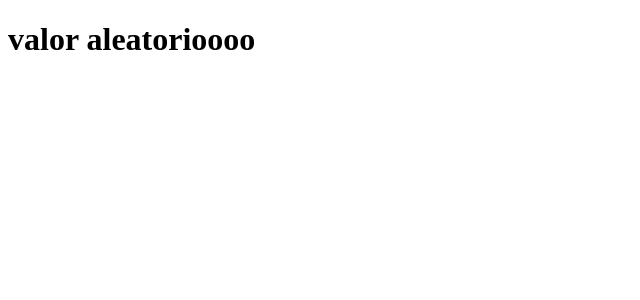
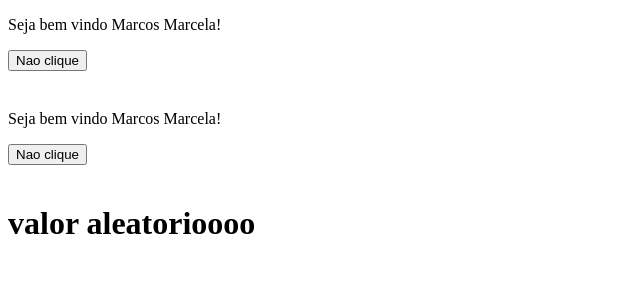
Before and after one commit to bedrohenr/angular-app, an Angular app: page / in a window 1280 px wide. Shown: the top 300 px of the page, without its empty margins (0-640 px from the left). Built offline with nearby package versions, Linux system fonts and the light colour scheme.

Commit message:
usando @Output ( )

```diff
--- a/src/app/app.component.html
+++ b/src/app/app.component.html
@@ -1,2 +1,3 @@
 <router-outlet />
-<app-home name="valor aleatorioooo"></app-home>
+
+<app-home name="valor aleatorioooo" (emitindoValorName)="logar($event)"></app-home>
--- a/src/app/app.component.ts
+++ b/src/app/app.component.ts
@@ -10,4 +10,8 @@ import { HomeComponent } from './components/home/home.component';
 })
 export class AppComponent {
   title = 'angular-app';
+
+  logar(event: string){
+    console.log(event);
+  }
 }
--- a/src/app/components/home/home.component.html
+++ b/src/app/components/home/home.component.html
@@ -1,7 +1,7 @@
-<!-- <p>Seja bem vindo {{ name }}!</p>
-<button (click)="clicked()">Nao clique</button> -->
+<p>Seja bem vindo {{ name }}!</p>
+<button (click)="clicked()">Nao clique</button>
 
-<!-- <br><br> -->
+<br><br>
 
 <h1>
     {{ props }}
--- a/src/app/components/home/home.component.ts
+++ b/src/app/components/home/home.component.ts
@@ -1,4 +1,4 @@
-import { Component, inject, Input } from '@angular/core';
+import { Component, EventEmitter, inject, Input, Output } from '@angular/core';
 import { EnviaFormService } from '../../services/envia-form.service';
 
 @Component({
@@ -8,13 +8,16 @@ import { EnviaFormService } from '../../services/envia-form.service';
   styleUrl: './home.component.css'
 })
 export class HomeComponent {
-  name = "Marcos Daniel Andrea Marcela";
+  name = "Marcos Marcela";
   fruitList = ['Uva', 'Maçã', 'Banana'];
   private enviaForm = inject(EnviaFormService);
 
   @Input("name") props!: string;
 
+  @Output() emitindoValorName = new EventEmitter<string>();
+
   clicked(){
+    this.emitindoValorName.emit(this.name);
     this.enviaForm.enviaInfoParaBackend();
   }
 }
```
